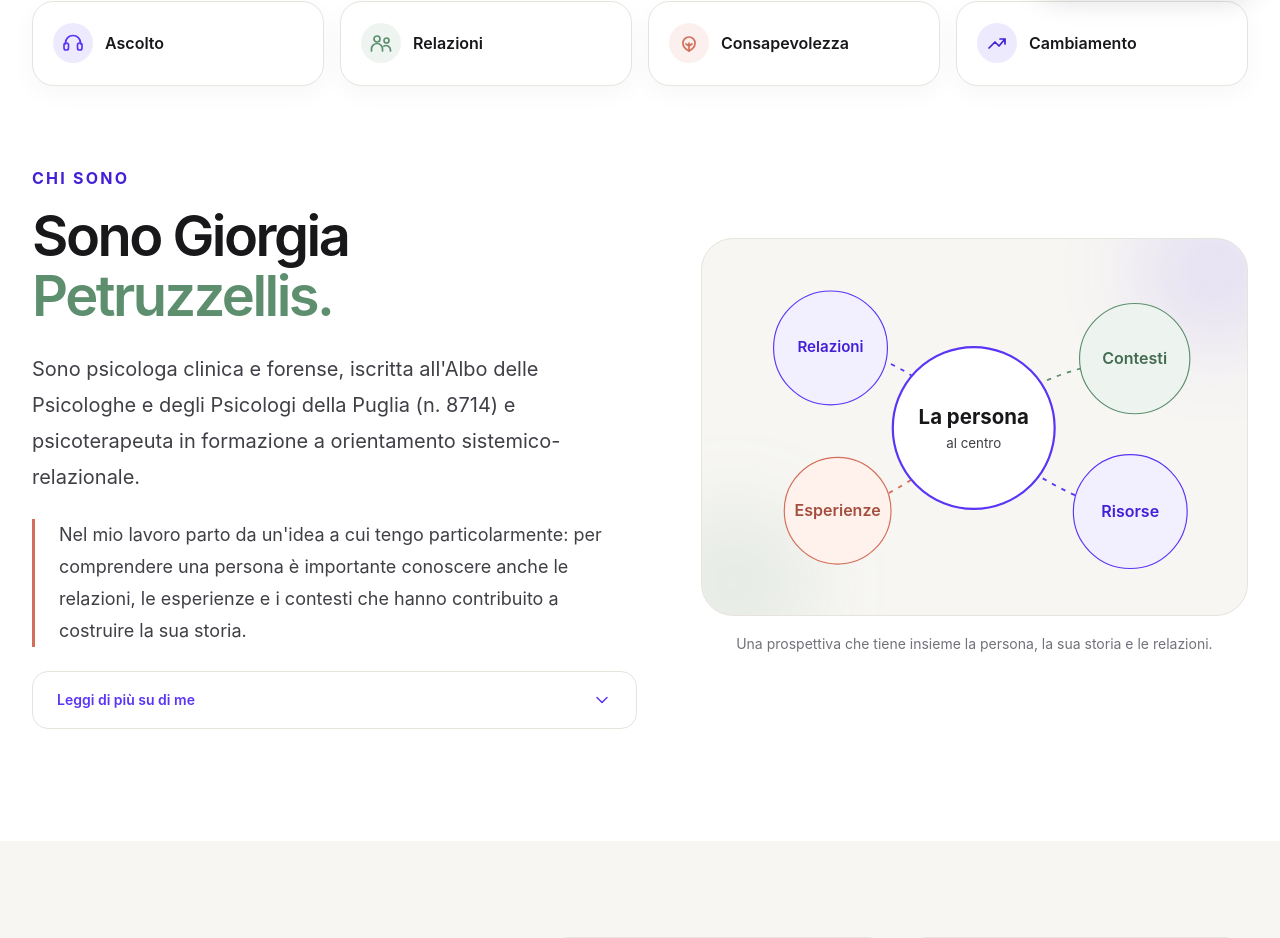
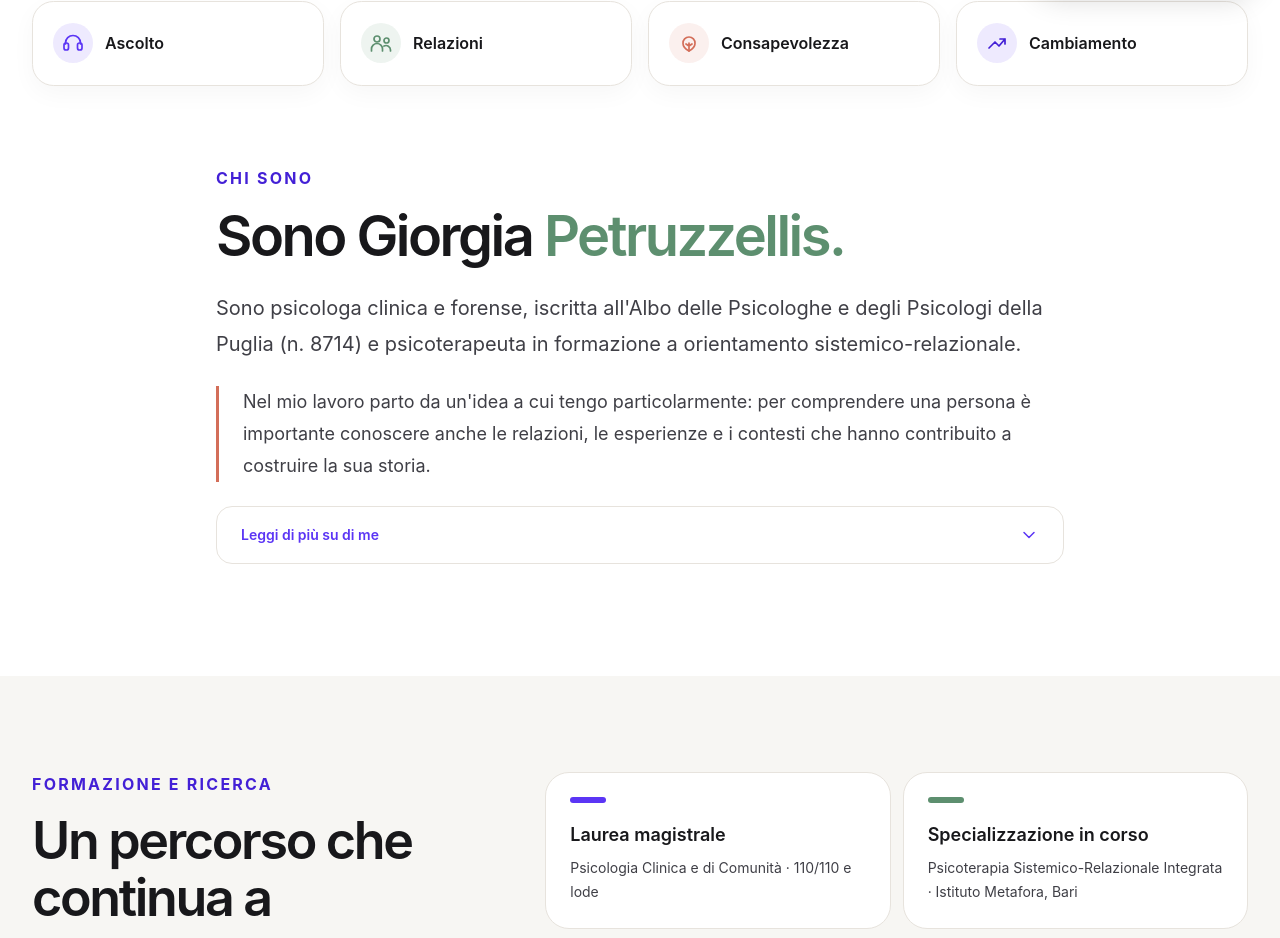
Before and after one commit to Yvanesse/giorgia-psychologist, a Next.js app: page /chi-sono in a window 1280 px wide. Shown: the part 788-1726 px from the top of the page. Built offline with nearby package versions, Linux system fonts and the light colour scheme.

Commit message:
ui: remove relationship diagram from Chi sono and simplify layout

```diff
--- a/src/app/chi-sono/page.tsx
+++ b/src/app/chi-sono/page.tsx
@@ -139,32 +139,6 @@ function ReadMore({ label, paragraphs }: { label: string; paragraphs: readonly s
   );
 }
 
-function RelationshipsIllustration() {
-  return (
-    <div className="relative overflow-hidden rounded-[2rem] border border-border bg-surface-muted p-4 sm:p-7" role="img" aria-label="Illustrazione astratta: la persona al centro delle sue relazioni, esperienze e contesti">
-      <div aria-hidden="true" className="absolute -right-12 -top-12 size-40 rounded-full bg-primary/10 blur-2xl" />
-      <div aria-hidden="true" className="absolute -bottom-12 -left-12 size-40 rounded-full bg-[#5d8f6f]/10 blur-2xl" />
-      <svg aria-hidden="true" className="relative mx-auto h-auto w-full max-w-[33rem]" viewBox="0 0 550 360" fill="none" xmlns="http://www.w3.org/2000/svg">
-        <path d="M274 173C205 120 177 98 117 92" stroke="#5b35f5" strokeWidth="2" strokeDasharray="5 7" />
-        <path d="M275 178C342 125 386 113 452 102" stroke="#5d8f6f" strokeWidth="2" strokeDasharray="5 7" />
-        <path d="M270 188C214 237 178 259 123 277" stroke="#d36e59" strokeWidth="2" strokeDasharray="5 7" />
-        <path d="M281 192C340 231 387 266 453 276" stroke="#5b35f5" strokeWidth="2" strokeDasharray="5 7" />
-        <circle cx="274" cy="181" r="91" fill="white" stroke="#5b35f5" strokeWidth="2.5" />
-        <circle cx="113" cy="91" r="64" fill="#f2efff" stroke="#5b35f5" strokeWidth="1.3" />
-        <circle cx="455" cy="103" r="62" fill="#edf4ef" stroke="#5d8f6f" strokeWidth="1.3" />
-        <circle cx="121" cy="274" r="60" fill="#fff2ed" stroke="#d36e59" strokeWidth="1.3" />
-        <circle cx="450" cy="275" r="64" fill="#f2efff" stroke="#5b35f5" strokeWidth="1.3" />
-        <text x="274" y="176" textAnchor="middle" fontSize="23" fontWeight="700" fill="#18181b">La persona</text>
-        <text x="274" y="204" textAnchor="middle" fontSize="15" fill="#3f3f46">al centro</text>
-        <text x="113" y="96" textAnchor="middle" fontSize="17" fontWeight="600" fill="#4320d6">Relazioni</text>
-        <text x="455" y="109" textAnchor="middle" fontSize="18" fontWeight="600" fill="#436b50">Contesti</text>
-        <text x="121" y="280" textAnchor="middle" fontSize="18" fontWeight="600" fill="#a44f3d">Esperienze</text>
-        <text x="450" y="281" textAnchor="middle" fontSize="18" fontWeight="600" fill="#4320d6">Risorse</text>
-      </svg>
-    </div>
-  );
-}
-
 export default function AboutPage() {
   const training = editorialSections[0];
   const approach = editorialSections[1];
@@ -225,8 +199,8 @@ export default function AboutPage() {
 
       <section className="scroll-mt-24 bg-white pb-20 sm:pb-28" id="presentazione" aria-labelledby="intro-title">
         <Container variant="wide">
-          <div className="grid items-center gap-10 lg:grid-cols-[minmax(0,1.05fr)_minmax(0,.95fr)] lg:gap-16">
-            <div className="max-w-[41rem]">
+          <div className="mx-auto max-w-[53rem]">
+            <div>
               <p className="section-label">Chi sono</p>
               <h2 id="intro-title" className="mt-4 text-4xl font-semibold leading-[1.08] tracking-[-.045em] text-ink sm:text-5xl lg:text-[3.5rem]">
                 Sono Giorgia <span className="text-[#5d8f6f]">Petruzzellis.</span>
@@ -245,12 +219,6 @@ export default function AboutPage() {
                   "Il mio intento è costruire uno spazio di ascolto autentico, rispettoso e privo di giudizio, nel quale ciascuno possa sentirsi accolto nella propria unicità, riconoscere le proprie risorse e dare un nuovo significato alle esperienze che sta vivendo.",
                 ]}
               />
-            </div>
-            <div>
-              <RelationshipsIllustration />
-              <p className="mx-auto mt-4 max-w-[32rem] text-center text-sm leading-6 text-ink-muted">
-                Una prospettiva che tiene insieme la persona, la sua storia e le relazioni.
-              </p>
             </div>
           </div>
         </Container>
```
